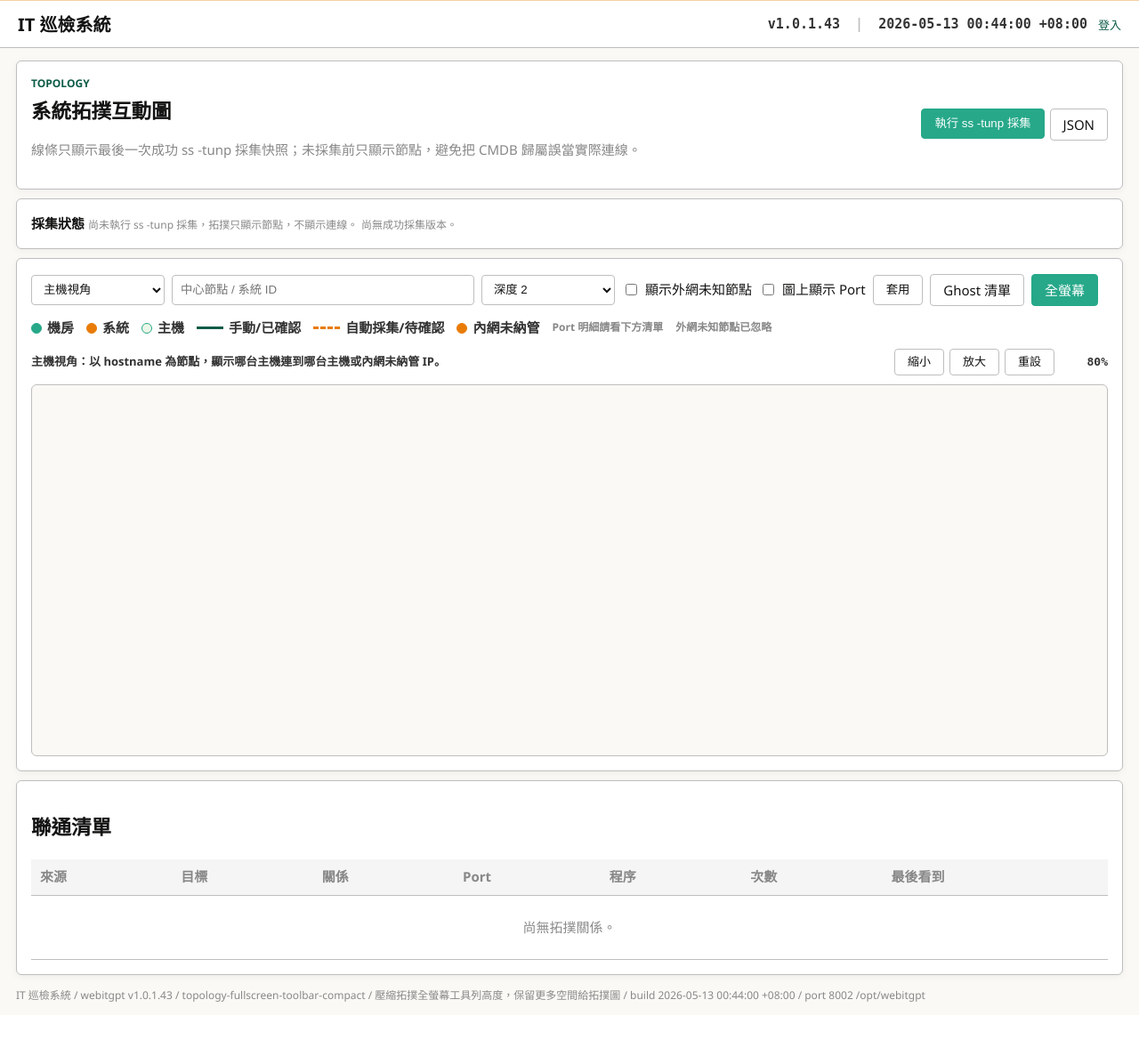
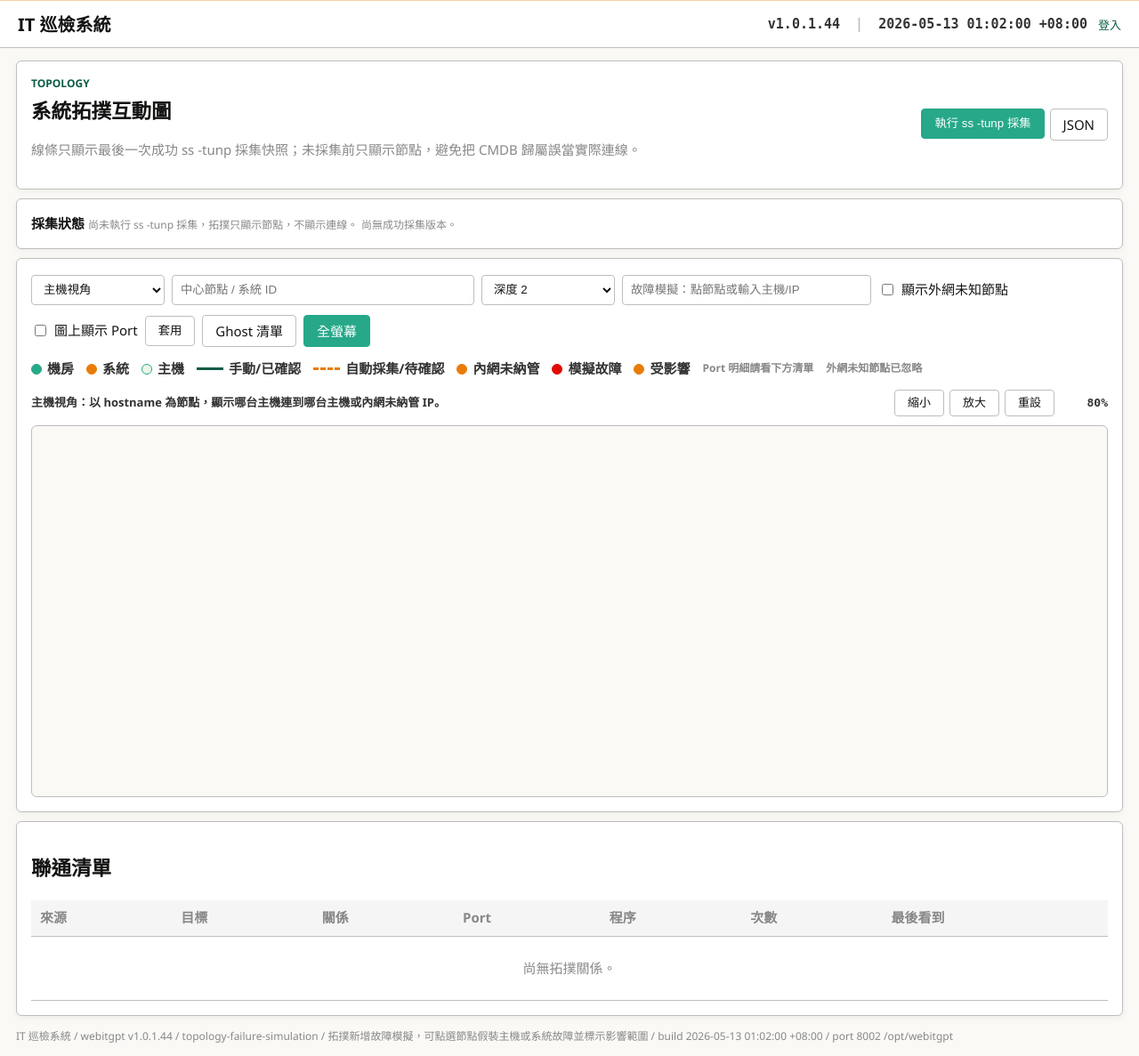
Before and after one commit to alienid4/webitgpt, a Flask app: page /dependencies in a window 1280 px wide. Shown: the whole page at 89% size. Before the commit the page ends 1126 px from the top, so only its background shows below. Run offline with Flask 3, Linux system fonts and the light colour scheme; data that the repository does not hold is empty; parts of the project's set-up code (start-up, migrations or seed data) failed here and were passed over.

Commit message:
feat: add topology failure simulation

```diff
--- a/scripts/functional_validation.py
+++ b/scripts/functional_validation.py
@@ -236,7 +236,7 @@ def main() -> int:
     check(report, "api_v1_hosts_before", status == 200 and before_total >= 3, {"total": before_total})
 
     status, home_page, _ = request(opener, "GET", f"{base}/hosts")
-    check(report, "ui_version_visible", status == 200 and "webitgpt v1.0.1.43" in home_page and "topology-fullscreen-toolbar-compact" in home_page and "IT 巡檢系統" in home_page, {"status": status})
+    check(report, "ui_version_visible", status == 200 and "webitgpt v1.0.1.44" in home_page and "topology-failure-simulation" in home_page and "IT 巡檢系統" in home_page, {"status": status})
     check(report, "ui_asset_nav_active", status == 200 and 'class="nav-warn active"' in home_page and "▣ 資產管理" in home_page, {"status": status})
 
     view_name = f"validation-{random.randint(1000, 9999)}"
--- a/webapp/routes/api_dependencies.py
+++ b/webapp/routes/api_dependencies.py
@@ -23,6 +23,7 @@ def dependencies_fullscreen_page():
         depth=int(request.args.get("depth", 2)),
         limit=int(request.args.get("limit", 200)),
         include_external=_include_external(),
+        failed_node=request.args.get("failed_node", ""),
     )
     return render_template("dependencies.html", topology=data, fullscreen=True)
 
@@ -120,6 +121,7 @@ def topology_api():
             depth=int(request.args.get("depth", 2)),
             limit=int(request.args.get("limit", 200)),
             include_external=_include_external(),
+            failed_node=request.args.get("failed_node", ""),
         )
     )
 
--- a/webapp/routes/api_reports.py
+++ b/webapp/routes/api_reports.py
@@ -102,6 +102,7 @@ def dependencies_page():
         depth=int(request.args.get("depth", 2)),
         limit=int(request.args.get("limit", 200)),
         include_external=_include_external(),
+        failed_node=request.args.get("failed_node", ""),
     )
     return render_template("dependencies.html", topology=data)
 
@@ -109,4 +110,4 @@ def dependencies_page():
 @bp.get("/api/dependencies")
 @require_feature("dependencies")
 def dependencies_api():
-    return jsonify(topology(view=request.args.get("view", "host"), center=request.args.get("center", ""), depth=int(request.args.get("depth", 2)), limit=int(request.args.get("limit", 200)), include_external=_include_external()))
+    return jsonify(topology(view=request.args.get("view", "host"), center=request.args.get("center", ""), depth=int(request.args.get("depth", 2)), limit=int(request.args.get("limit", 200)), include_external=_include_external(), failed_node=request.args.get("failed_node", "")))
--- a/webapp/services/dependency_service.py
+++ b/webapp/services/dependency_service.py
@@ -502,13 +502,81 @@ def _topology_meta(view: str) -> dict[str, Any]:
     }
 
 
-def topology(view: str = "system", center: str = "", depth: int = 2, limit: int = 200, include_external: bool = False) -> dict[str, Any]:
+def topology(view: str = "system", center: str = "", depth: int = 2, limit: int = 200, include_external: bool = False, failed_node: str = "") -> dict[str, Any]:
     view = view if view in {"system", "host", "ip"} else "system"
     if view == "host":
-        return _host_topology(limit, include_external=include_external)
-    if view == "ip":
-        return _ip_topology(limit, include_external=include_external)
-    return _system_topology(center=center, depth=depth, limit=limit, include_external=include_external)
+        data = _host_topology(limit, include_external=include_external)
+    elif view == "ip":
+        data = _ip_topology(limit, include_external=include_external)
+    else:
+        data = _system_topology(center=center, depth=depth, limit=limit, include_external=include_external)
+    _apply_failure_simulation(data, failed_node, max_depth=max(depth, 1))
+    return data
+
+
+def _apply_failure_simulation(data: dict[str, Any], failed_node: str = "", max_depth: int = 2) -> None:
+    failed_node = (failed_node or "").strip()
+    nodes = data.get("nodes") or []
+    edges = data.get("edges") or []
+    node_ids = {str(node.get("id")) for node in nodes}
+    if not failed_node or failed_node not in node_ids:
+        data.setdefault("meta", {})["simulation"] = {"enabled": False, "failed_node": failed_node}
+        return
+
+    downstream: set[str] = set()
+    upstream: set[str] = set()
+    current = {failed_node}
+    for _ in range(max(max_depth, 1)):
+        next_layer = {
+            str(edge.get("target"))
+            for edge in edges
+            if str(edge.get("source")) in current and str(edge.get("target")) not in downstream and str(edge.get("target")) != failed_node
+        }
+        if not next_layer:
+            break
+        downstream.update(next_layer)
+        current = next_layer
+    current = {failed_node}
+    for _ in range(max(max_depth, 1)):
+        next_layer = {
+            str(edge.get("source"))
+            for edge in edges
+            if str(edge.get("target")) in current and str(edge.get("source")) not in upstream and str(edge.get("source")) != failed_node
+        }
+        if not next_layer:
+            break
+        upstream.update(next_layer)
+        current = next_layer
+
+    for node in nodes:
+        node_id = str(node.get("id"))
+        if node_id == failed_node:
+            node["simulation_status"] = "failed"
+        elif node_id in downstream:
+            node["simulation_status"] = "affected"
+        elif node_id in upstream:
+            node["simulation_status"] = "related"
+        else:
+            node["simulation_status"] = "normal"
+
+    for edge in edges:
+        source = str(edge.get("source"))
+        target = str(edge.get("target"))
+        if source == failed_node or source in downstream:
+            edge["simulation_status"] = "affected"
+        elif target == failed_node or source in upstream or target in upstream:
+            edge["simulation_status"] = "related"
+        else:
+            edge["simulation_status"] = "normal"
+
+    data.setdefault("meta", {})["simulation"] = {
+        "enabled": True,
+        "failed_node": failed_node,
+        "affected_nodes": sorted(downstream),
+        "related_nodes": sorted(upstream),
+        "affected_count": len(downstream),
+        "related_count": len(upstream),
+    }
 
 
 def _system_topology(center: str = "", depth: int = 2, limit: int = 200, include_external: bool = False) -> dict[str, Any]:
--- a/webapp/static/css/cathay.css
+++ b/webapp/static/css/cathay.css
@@ -795,6 +795,11 @@ th { color: var(--c3); font-weight: 600; background: var(--bg2); }
   min-width: 220px;
 }
 
+.topology-toolbar .filter-bar input[name="failed_node"] {
+  width: min(280px, 24vw);
+  min-width: 220px;
+}
+
 .topology-toolbar .toggle-label {
   min-height: 38px;
   white-space: nowrap;
@@ -957,6 +973,8 @@ th { color: var(--c3); font-weight: 600; background: var(--bg2); }
 .topology-dot-host { background: var(--g-light); border-color: var(--g1); }
 .topology-dot-ip { background: var(--white); border-color: var(--c2); }
 .topology-dot-ghost { background: var(--bg2); border-color: var(--c4); }
+.topology-dot-failed { background: var(--red); border-color: var(--red); }
+.topology-dot-affected { background: var(--orange); border-color: var(--orange); }
 .topology-line {
   width: 30px;
   height: 0;
--- a/webapp/templates/dependencies.html
+++ b/webapp/templates/dependencies.html
@@ -2,12 +2,14 @@
 {% block title %}系統拓撲 - webitgpt{% endblock %}
 {% block content %}
 {% set show_ports = request.args.get('show_ports') in ['1', 'true', 'yes', 'on'] %}
+{% set failed_node = request.args.get('failed_node', '') %}
 {% set fullscreen_args = {
   'view': topology.view,
   'center': request.args.get('center', ''),
   'depth': request.args.get('depth', '2'),
   'include_external': 1 if topology.meta.include_external else 0,
-  'show_ports': 1 if show_ports else 0
+  'show_ports': 1 if show_ports else 0,
+  'failed_node': failed_node
 } %}
 {% if fullscreen %}
 <section class="topology-fullscreen-panel">
@@ -61,6 +63,7 @@
       <select name="depth" data-auto-submit>
         {% for item in [1,2,3,4] %}<option value="{{ item }}" {% if request.args.get('depth', '2')|int == item %}selected{% endif %}>深度 {{ item }}</option>{% endfor %}
       </select>
+      <input name="failed_node" value="{{ failed_node }}" placeholder="故障模擬：點節點或輸入主機/IP">
       <label class="toggle-label">
         <input type="checkbox" name="include_external" value="1" {% if topology.meta.include_external %}checked{% endif %} data-auto-submit>
         顯示外網未知節點
@@ -76,6 +79,9 @@
       {% else %}
         <a class="btn primary" href="{{ url_for('api_dependencies.dependencies_fullscreen_page', **fullscreen_args) }}">全螢幕</a>
       {% endif %}
+      {% if topology.meta.simulation.enabled %}
+        <a class="btn danger" href="{{ url_for('api_dependencies.dependencies_fullscreen_page' if fullscreen else 'api_reports.dependencies_page', view=topology.view, center=request.args.get('center', ''), depth=request.args.get('depth', '2'), include_external=1 if topology.meta.include_external else 0, show_ports=1 if show_ports else 0) }}">清除模擬</a>
+      {% endif %}
     </form>
     <div class="topology-legend">
       <span><i class="topology-dot topology-dot-dc"></i>機房</span>
@@ -86,9 +92,18 @@
       <span><i class="topology-line topology-line-auto"></i>自動採集/待確認</span>
       <span><i class="topology-dot topology-dot-system"></i>內網未納管</span>
       {% if topology.meta.include_external %}<span><i class="topology-dot topology-dot-ghost"></i>外網未知</span>{% endif %}
+      <span><i class="topology-dot topology-dot-failed"></i>模擬故障</span>
+      <span><i class="topology-dot topology-dot-affected"></i>受影響</span>
       <span class="text-muted-sm">Port 明細請看下方清單</span>
       {% if not topology.meta.include_external %}<span class="text-muted-sm">外網未知節點已忽略</span>{% endif %}
     </div>
+    {% if topology.meta.simulation.enabled %}
+    <div class="topology-simulation-note">
+      目前假裝 <strong>{{ topology.meta.simulation.failed_node }}</strong> 故障；
+      下游受影響 {{ topology.meta.simulation.affected_count }} 個，
+      上游/關聯來源 {{ topology.meta.simulation.related_count }} 個。
+    </div>
+    {% endif %}
     <div class="topology-view-note">
       {% if topology.view == "system" %}
         系統視角：把同一業務系統的多台主機彙總成一個節點，用來看系統與系統之間的依賴與影響範圍。
@@ -115,7 +130,7 @@
         </defs>
 
         {% for edge in topology.edges %}
-          <g class="topology-edge" tabindex="0">
+          <g class="topology-edge {% if edge.simulation_status == 'affected' %}topology-edge-affected{% elif edge.simulation_status == 'related' %}topology-edge-related{% endif %}" tabindex="0">
             <title>{{ edge.detail_label or edge.source_label ~ " → " ~ edge.target_label }}</title>
             <line class="topology-line-{{ edge.trust or 'manual' }}" x1="{{ edge.x1 }}" y1="{{ edge.y1 }}" x2="{{ edge.x2 }}" y2="{{ edge.y2 }}"></line>
             {% if show_ports and edge.port_label %}
@@ -125,8 +140,8 @@
         {% endfor %}
 
         {% for node in topology.nodes %}
-          <g class="topology-node {% if node.kind == '機房' %}topology-node-dc{% elif node.kind in ['系統', '內網未納管', '內網未納管 IP'] %}topology-node-system{% elif node.kind in ['外網未知', '外網 IP'] %}topology-node-ghost{% elif node.kind == 'IP' %}topology-node-ip{% else %}topology-node-host{% endif %}" tabindex="0">
-            <title>{{ node.kind }}：{{ node.label }}</title>
+          <g class="topology-node {% if node.kind == '機房' %}topology-node-dc{% elif node.kind in ['系統', '內網未納管', '內網未納管 IP'] %}topology-node-system{% elif node.kind in ['外網未知', '外網 IP'] %}topology-node-ghost{% elif node.kind == 'IP' %}topology-node-ip{% else %}topology-node-host{% endif %} {% if node.simulation_status == 'failed' %}topology-node-failed{% elif node.simulation_status == 'affected' %}topology-node-affected{% elif node.simulation_status == 'related' %}topology-node-related{% endif %}" tabindex="0" data-topology-node-id="{{ node.id }}">
+            <title>{{ node.kind }}：{{ node.label }}；點選可模擬此節點故障</title>
             <circle cx="{{ node.x }}" cy="{{ node.y }}" r="38"></circle>
             <text class="topology-node-label" x="{{ node.x }}" y="{{ node.y - 5 }}" text-anchor="middle">{{ node.label[:14] }}</text>
             <text class="topology-node-kind" x="{{ node.x }}" y="{{ node.y + 17 }}" text-anchor="middle">{{ node.kind }}</text>
@@ -167,5 +182,14 @@
   document.querySelectorAll("[data-topology-filter] [data-auto-submit]").forEach((field) => {
     field.addEventListener("change", () => field.form.requestSubmit());
   });
+  document.querySelectorAll("[data-topology-node-id]").forEach((node) => {
+    node.addEventListener("click", () => {
+      const form = document.querySelector("[data-topology-filter]");
+      const field = form?.querySelector('input[name="failed_node"]');
+      if (!form || !field) return;
+      field.value = node.dataset.topologyNodeId || "";
+      form.requestSubmit();
+    });
+  });
 </script>
 {% endblock %}
```
Also changed, not shown: other parts of webapp/static/css/cathay.css (+49 -1 lines), tests/test_ui_contracts.py (+5 -0 lines), webapp/config.py (+4 -4 lines), CHANGELOG.md, 1 other file.
